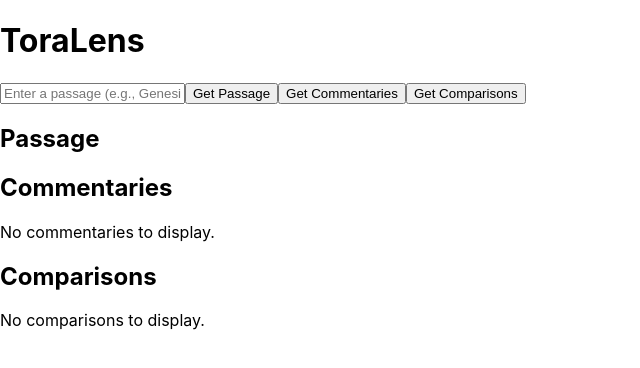
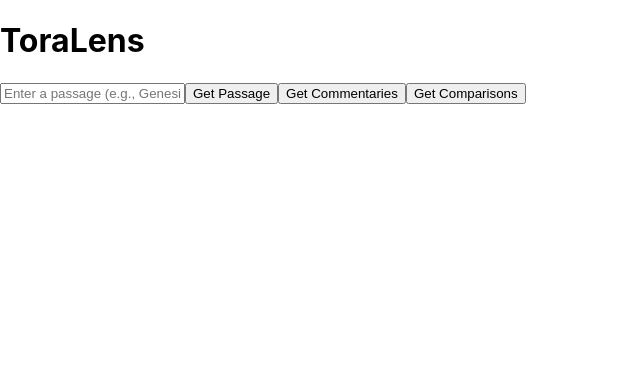
Before and after one commit to jackmitchelwidman/torahlens, a React (Create React App) app in the folder frontend/: page / in a window 1280 px wide. Shown: the top 368 px of the page, without its empty margins (0-640 px from the left). Built offline with nearby package versions, Linux system fonts and the light colour scheme; a web font is replaced by a local one.

Commit message:
Fixed bug with comparisons

```diff
--- a/frontend/src/App.js
+++ b/frontend/src/App.js
@@ -1,23 +1,26 @@
-import React, { useState } from 'react';
-import DOMPurify from 'dompurify';
-import './App.css'; // Ensure this file includes the accordion styles
+import React, { useState } from "react";
+import DOMPurify from "dompurify";
 
 const App = () => {
-  const [passage, setPassage] = useState('');
-  const [hebrew, setHebrew] = useState('');
-  const [english, setEnglish] = useState('');
+  const [passage, setPassage] = useState("");
+  const [hebrew, setHebrew] = useState("");
+  const [english, setEnglish] = useState("");
   const [commentaries, setCommentaries] = useState([]);
-  const [comparisons, setComparisons] = useState([]);
+  const [comparisons, setComparisons] = useState("");
   const [loadingPassage, setLoadingPassage] = useState(false);
   const [loadingCommentaries, setLoadingCommentaries] = useState(false);
   const [loadingComparisons, setLoadingComparisons] = useState(false);
 
-  const backendUrl = 'https://torahlens-827cce34fdb8.herokuapp.com';
+  const backendUrl = "https://torahlens-827cce34fdb8.herokuapp.com";
 
   const fetchPassage = async () => {
     setLoadingPassage(true);
     try {
-      const response = await fetch(`${backendUrl}/api/get_passage?passage=${encodeURIComponent(passage.trim())}`);
+      const response = await fetch(
+        `${backendUrl}/api/get_passage?passage=${encodeURIComponent(
+          passage.trim()
+        )}`
+      );
       const data = await response.json();
       if (data.error) {
         alert(data.error);
@@ -26,8 +29,8 @@
         setEnglish(data.english);
       }
     } catch (error) {
-      console.error('Error fetching passage:', error);
-      alert('Error fetching passage. Please try again.');
+      console.error("Error fetching passage:", error);
+      alert("Error fetching passage. Please try again.");
     } finally {
       setLoadingPassage(false);
     }
@@ -36,7 +39,11 @@
   const fetchCommentaries = async () => {
     setLoadingCommentaries(true);
     try {
-      const response = await fetch(`${backendUrl}/api/get_commentaries?passage=${encodeURIComponent(passage.trim())}`);
+      const response = await fetch(
+        `${backendUrl}/api/get_commentaries?passage=${encodeURIComponent(
+          passage.trim()
+        )}`
+      );
       const data = await response.json();
       if (data.error) {
         alert(data.error);
@@ -44,8 +51,8 @@
         setCommentaries(data.commentaries);
       }
     } catch (error) {
-      console.error('Error fetching commentaries:', error);
-      alert('Error fetching commentaries. Please try again.');
+      console.error("Error fetching commentaries:", error);
+      alert("Error fetching commentaries. Please try again.");
     } finally {
       setLoadingCommentaries(false);
     }
@@ -54,23 +61,28 @@
   const fetchComparisons = async () => {
     setLoadingComparisons(true);
     try {
-      const response = await fetch(`${backendUrl}/api/get_comparisons?passage=${encodeURIComponent(passage.trim())}`);
+      const response = await fetch(
+        `${backendUrl}/api/get_comparisons?passage=${encodeURIComponent(
+          passage.trim()
+        )}`
+      );
       const data = await response.json();
       if (data.error) {
         alert(data.error);
       } else {
+        setCommentaries(data.commentaries);
         setComparisons(data.comparisons);
       }
     } catch (error) {
-      console.error('Error fetching comparisons:', error);
-      alert('Error fetching comparisons. Please try again.');
+      console.error("Error fetching comparisons:", error);
+      alert("Error fetching comparisons. Please try again.");
     } finally {
       setLoadingComparisons(false);
     }
   };
 
   return (
-    <div className="app-container">
+    <div className="app">
       <h1>ToraLens</h1>
       <div className="input-container">
         <input
@@ -80,68 +92,56 @@
           placeholder="Enter a passage (e.g., Genesis 1:1)"
         />
         <button onClick={fetchPassage} disabled={loadingPassage}>
-          {loadingPassage ? 'Loading...' : 'Get Passage'}
+          {loadingPassage ? "Loading..." : "Get Passage"}
         </button>
         <button onClick={fetchCommentaries} disabled={loadingCommentaries}>
-          {loadingCommentaries ? 'Loading...' : 'Get Commentaries'}
+          {loadingCommentaries ? "Loading..." : "Get Commentaries"}
         </button>
         <button onClick={fetchComparisons} disabled={loadingComparisons}>
-          {loadingComparisons ? 'Loading...' : 'Get Comparisons'}
+          {loadingComparisons ? "Loading..." : "Get Comparisons"}
         </button>
       </div>
-      <div className="passage-container">
-        <h2>Passage</h2>
+      <div className="results">
         {hebrew && (
           <div>
-            <h3>Hebrew Text</h3>
-            <p>{hebrew}</p>
+            <h2>Hebrew</h2>
+            <div
+              dangerouslySetInnerHTML={{ __html: DOMPurify.sanitize(hebrew) }}
+            />
           </div>
         )}
         {english && (
           <div>
-            <h3>English Text</h3>
-            <p>{english}</p>
+            <h2>English</h2>
+            <div
+              dangerouslySetInnerHTML={{ __html: DOMPurify.sanitize(english) }}
+            />
           </div>
         )}
-      </div>
-      <div className="commentaries-container">
+        {commentaries.length > 0 && (
+          <div>
             <h2>Commentaries</h2>
-        {commentaries.length > 0 ? (
-          commentaries.map((commentary, index) => (
-            <div key={index}>
-              <h3>{commentary.commentator}</h3>
+            {commentaries.map((commentary, index) => (
+              <details key={index}>
+                <summary>{commentary.commentator}</summary>
                 <p
                   dangerouslySetInnerHTML={{
                     __html: DOMPurify.sanitize(commentary.text),
                   }}
                 />
+              </details>
+            ))}
           </div>
-          ))
-        ) : (
-          <p>No commentaries to display.</p>
         )}
+        {comparisons && (
+          <div>
+            <h2>Comparisons</h2>
+            <p
+              dangerouslySetInnerHTML={{
+                __html: DOMPurify.sanitize(comparisons),
+              }}
+            />
           </div>
-      <div className="comparisons-container">
-        <h2>Comparisons</h2>
-        {comparisons.length > 0 ? (
-          comparisons.map((comparison, index) => (
-            <div key={index} className="accordion">
-              <button
-                className="accordion-header"
-                onClick={(e) => {
-                  const body = e.target.nextElementSibling;
-                  body.classList.toggle('expanded');
-                }}
-              >
-                {comparison.commentators}
-              </button>
-              <div className="accordion-body">
-                <p>{comparison.comparison}</p>
-              </div>
-            </div>
-          ))
-        ) : (
-          <p>No comparisons to display.</p>
         )}
       </div>
     </div>
```
Also changed, not shown: 1 other file (tests, documents, lock files or other folders). Lines whose indentation alone changed are shown as unchanged.
